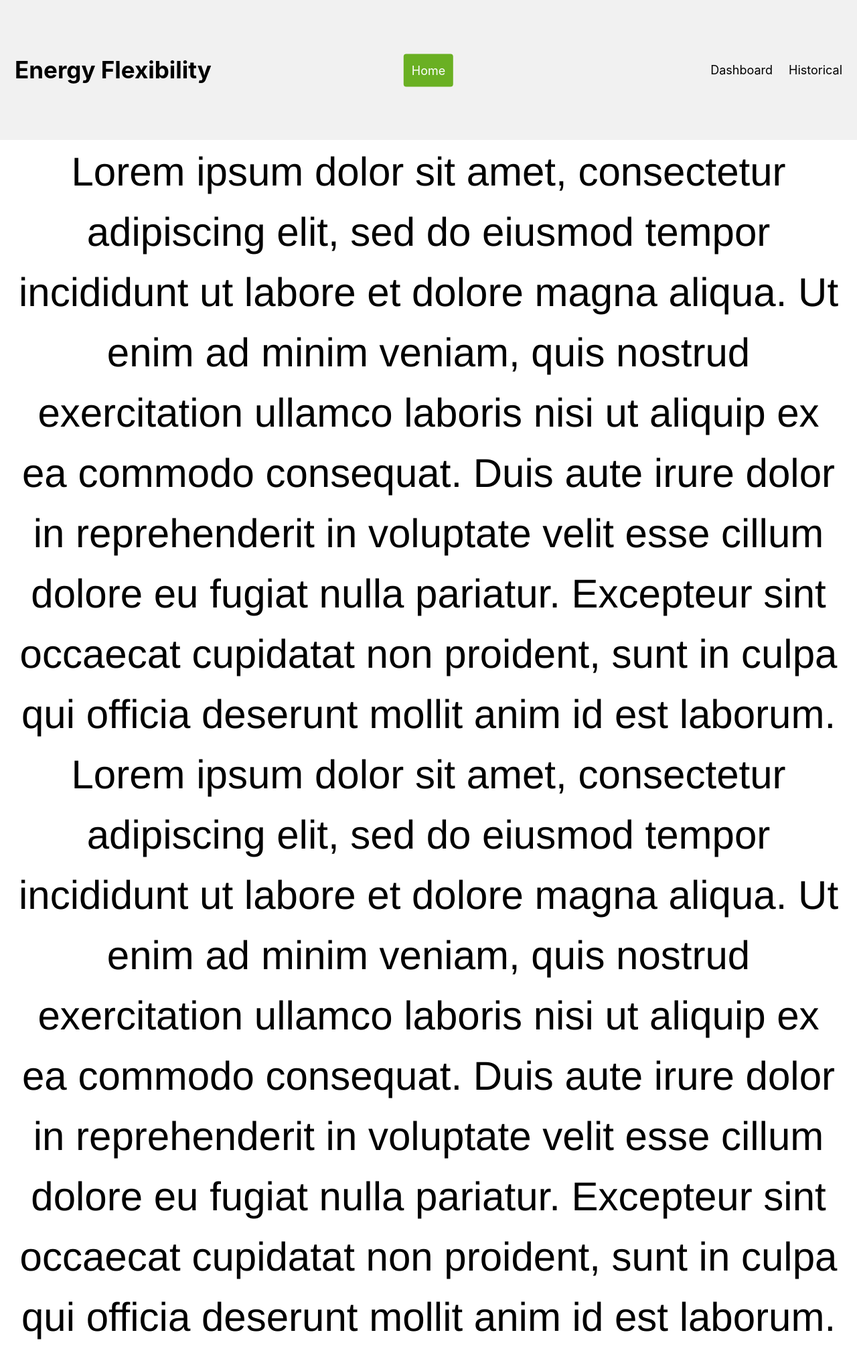
After one commit to florezal754/test_app_greetings, a Flask app: template templates/newindex.html in a window 1280 px wide. The commit adds this page. Shown: the whole page at 67% size. Run offline with Flask 2, Linux system fonts and the light colour scheme; the template is opened without the code that fills it, so the values that code supplies are empty; some libraries are stand-ins or nearby versions.

Commit message:
upload GUI

```diff
--- a/app.py
+++ b/app.py
@@ -1,4 +1,10 @@
 from flask import Flask, render_template, request, flash
+import pandas as pd
+import json
+import plotly
+import plotly.express as px
+import plotly.io as pio
+
 
 app = Flask(__name__)
 app.secret_key = "manbearpig_MUDMAN888"
@@ -12,3 +18,24 @@ def index():
 def greeter():
 	flash("Hi " + str(request.form['name_input']) + ", great to see you!")
 	return render_template("index.html")
+
+Dataset = pd.read_csv('penalty_signals.csv', encoding="UTF-8")
+Signals = pd.read_csv('signals16_21.csv', encoding="UTF-8")
+
+@app.route("/data", methods=['POST', 'GET'])
+def post_data():
+    Data_jsonStr = Signals.to_json()
+    pythonObj = json.loads(Data_jsonStr)
+    #response = pythonObj
+    fig = px.line(Signals, x='datetime', y='APEF')
+    ploting_plotly = pio.show(fig)
+    return ploting_plotly
+
+@app.route("/signals")
+def signals():
+    return render_template('historical.html')
+
+
+
+
+app.run()
--- a/requirements.txt
+++ b/requirements.txt
@@ -7,3 +7,8 @@ Jinja2==2.11.2
 MarkupSafe==2.0.1
 Werkzeug==1.0.1
 wincertstore==0.2
+pandas==1.4.2
+json
+plotly
+plotly.express
+plotly.io
--- /dev/null
+++ b/static/css/nav.css
@@ -0,0 +1,118 @@
+body {
+  text-align: center;
+  /*background-color: rgb(245,102,0);*/
+  border: 20px;
+}
+
+.margin {
+  margin-top: 15%;
+}
+
+p {
+  color: black;
+  font-family: "Marr Sans", "Helvetica Neue", Helvetica, Arial;
+  font-size: 60px;
+  display: inline-block;
+  margin:  20px;
+}
+
+
+/*Inputs*/
+input {
+  width: 300px;
+  margin: 20px 20px;
+  height: 50px;
+  border: none;
+  border-radius: 10px;
+  font-family: Shanti;
+  font-size: 1.3em;
+  text-align: center;
+}
+
+input:focus {
+    outline: none;
+    border: solid 5px #00FFCE;
+}
+
+#greet {
+    background-color: PaleVioletRed;
+    border:  none;
+    width:  200px;
+    color: white;
+}
+
+#greet:hover {
+    background-color: MediumVioletRed;
+}
+
+/* Create a sticky/fixed navbar */
+#navbar {
+    overflow: hidden;
+    background-color: #f1f1f1;
+    padding: 90px 10px; /* Large padding which will shrink on scroll (using JS) */
+    transition: 0.4s; /* Adds a transition effect when the padding is decreased */
+    position: fixed; /* Sticky/fixed navbar */
+    width: 100%;
+    top: 0; /* At the top */
+    z-index: 99;
+  }
+
+  /* Style the navbar links */
+  #navbar a {
+    float: left;
+    color: black;
+    text-align: center;
+    padding: 12px;
+    text-decoration: none;
+    font-size: 18px;
+    line-height: 25px;
+    border-radius: 4px;
+  }
+
+  /* Style the logo */
+  #navbar #logo {
+    font-size: 35px;
+    font-weight: bold;
+    transition: 0.4s;
+  }
+
+  /* Links on mouse-over */
+  #navbar a:hover {
+    background-color: #ddd;
+    color: black;
+  }
+
+  /* Style the active/current link */
+  #navbar a.active {
+    background-color: rgb(106,176,35);
+    color: white;
+  }
+
+  /* Display some links to the right */
+  #navbar-right {
+    float: right;
+  }
+
+/* Centered section inside the top navigation */
+.topnav-centered a {
+  float: none;
+  position: absolute;
+  top: 50%;
+  left: 50%;
+  transform: translate(-50%, -50%);
+}
+
+  /* Add responsiveness - on screens less than 580px wide, display the navbar vertically instead of horizontally */
+  @media screen and (max-width: 580px) {
+    #navbar {
+      padding: 20px 10px !important; /* Use !important to make sure that JavaScript doesn't override the padding on small screens */
+    }
+    #navbar a {
+      float: none;
+      display: block;
+      text-align: left;
+    }
+    #navbar-right {
+      float: none;
+    }
+  }
--- a/templates/index.html
+++ b/templates/index.html
@@ -16,6 +16,7 @@
         <input type="text" name="name_input">
         <br>
         <input type="submit" value="GREET" id="greet">
+
     </form>
 </body>
 </html>
--- /dev/null
+++ b/templates/newindex.html
@@ -0,0 +1,71 @@
+<!DOCTYPE html>
+<html>
+    <link rel="stylesheet" href="https://cdn.jsdelivr.net/npm/bootstrap@4.3.1/dist/css/bootstrap.min.css" integrity="sha384-ggOyR0iXCbMQv3Xipma34MD+dH/1fQ784/j6cY/iJTQUOhcWr7x9JvoRxT2MZw1T" crossorigin="anonymous">
+
+<head>
+    <meta charset="UTF-8">
+    <meta name="viewport" content="width=device-width, initial-scale=1">
+    <link href="https://fonts.googleapis.com/icon?family=Material+Icons" rel="stylesheet">
+    <script src="https://ajax.googleapis.com/ajax/libs/jquery/3.1.1/jquery.min.js"></script>
+
+    <title>Marginal signals</title>
+    <!--<link rel="stylesheet" href="{{ url_for('static', filename='main.css') }}">-->
+    <link rel="stylesheet" href="nav.css">
+</head>
+<body>
+    <section id="navsection">
+        <div id="navbar">
+            <a href="#default" id="logo">Energy Flexibility</a>
+            <!-- Centered link -->
+            <div class="topnav-centered">
+                <a href="#home" class="active">Home</a>
+            </div>
+            <div id="navbar-right">
+              <a href="w3template.html">Dashboard</a>
+              <a href="#about">Historical</a>
+            </div>
+          </div>
+    </section>
+
+    <section class="margin">
+
+    </section>
+
+
+
+
+
+    <p>
+        Lorem ipsum dolor sit amet, consectetur adipiscing elit, sed do eiusmod tempor incididunt ut labore et dolore magna aliqua. Ut enim ad minim veniam, quis nostrud exercitation ullamco laboris nisi ut aliquip ex ea commodo consequat. Duis aute irure dolor in reprehenderit in voluptate velit esse cillum dolore eu fugiat nulla pariatur. Excepteur sint occaecat cupidatat non proident, sunt in culpa qui officia deserunt mollit anim id est laborum.
+        Lorem ipsum dolor sit amet, consectetur adipiscing elit, sed do eiusmod tempor incididunt ut labore et dolore magna aliqua. Ut enim ad minim veniam, quis nostrud exercitation ullamco laboris nisi ut aliquip ex ea commodo consequat. Duis aute irure dolor in reprehenderit in voluptate velit esse cillum dolore eu fugiat nulla pariatur. Excepteur sint occaecat cupidatat non proident, sunt in culpa qui officia deserunt mollit anim id est laborum.
+
+    </p>
+
+
+    <!--
+        IREC CORPORATE IDENTITY
+        pantone 307C rgb(0,118,173)
+        100% negre rgb(0,0,0)
+        pantone 376C rgb (106,176,35)
+        pantone 158C rgb(245,102,0)
+        80% negre rgb(0,0,0)
+    -->
+
+    <script >
+        // When the user scrolls down 80px from the top of the document, resize the navbar's padding and the logo's font size
+        window.onscroll = function() {scrollFunction()};
+
+        function scrollFunction() {
+        if (document.body.scrollTop > 80 || document.documentElement.scrollTop > 80) {
+            document.getElementById("navbar").style.padding = "30px 10px";
+            document.getElementById("logo").style.fontSize = "25px";
+            document.getElementById("navbar").style.background = "lightblue";
+        } else {
+            document.getElementById("navbar").style.padding = "80px 10px";
+            document.getElementById("logo").style.fontSize = "35px";
+            document.getElementById("navbar").style.background = "#f1f1f1";
+        }
+        }
+    </script>
+</body>
+</html>
```
Also changed, not shown: penalty_signals.csv (added, +25 -0 lines), templates/historical.html (added, +76 -0 lines), templates/home.html (added, +11 -0 lines), signals16_21.csv (added).
